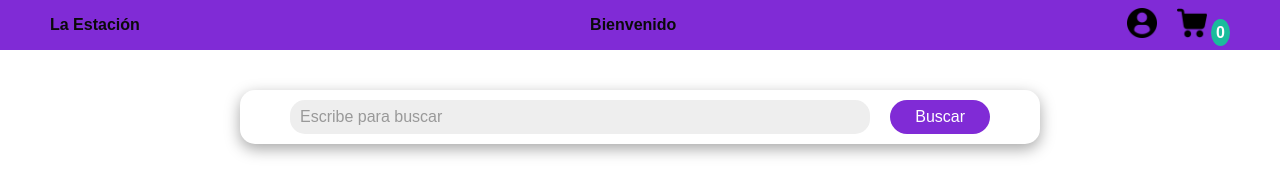
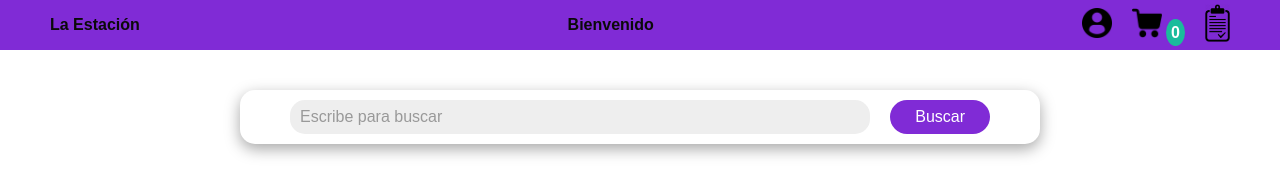
Before and after one commit to 007Galvan/Vinicola-la-Estaci-n, a plain HTML site: page products.html in a window 1280 px wide. Drawn offline with Linux system fonts and the light colour scheme.

Commit message:
detail and orders start

```diff
--- a/products.html
+++ b/products.html
@@ -29,6 +29,9 @@
             <a id="xyz" href="./cart.html">
                 <img src="./img/icons/shopping-cart.png" width="30px" alt="">
                 <span class="span"> 0 </span>
+            </a>
+            <a id="xyz" href="./orders.html">
+                <img src="./img/icons/orders.jpg" width="25px" alt="">
             </a>
         </nav>
     </header>
```
Also changed, not shown: detail.html (+1 -1 lines), img/icons/orders.jpg (added).
